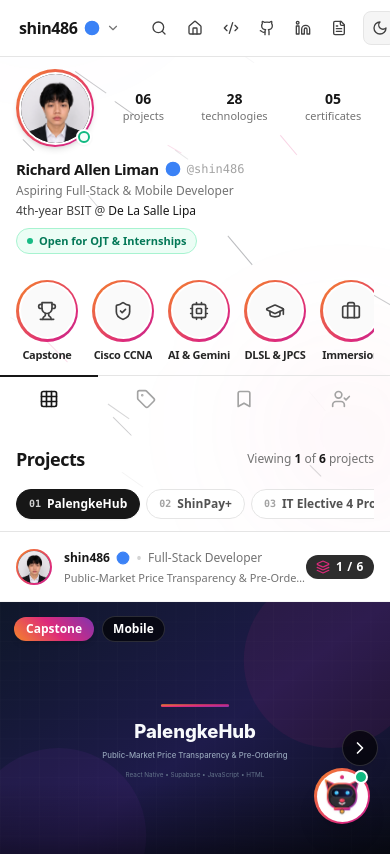
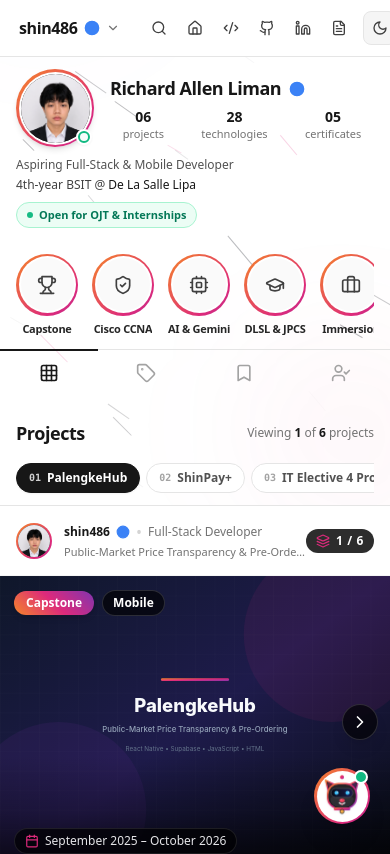
Before and after one commit to shin486/richard-allen-portfolio, a Next.js app: page / in a window 390 px wide. Shown: the top 854 px of the page. Built offline with nearby package versions, Linux system fonts and the light colour scheme.

Commit message:
fix: replace shin486 with Richard Allen Liman above stats and remove duplicate name in bio

```diff
--- a/components/ProfileHeader.tsx
+++ b/components/ProfileHeader.tsx
@@ -54,15 +54,15 @@
           </div>
         </div>
 
-        {/* Right Side: Desktop Username + Stats */}
+        {/* Right Side: Profile Name + Stats */}
         <div className="flex-1 flex flex-col justify-center gap-2 sm:gap-4 min-w-0">
-          {/* Username Row (Desktop) */}
-          <div className="hidden sm:flex items-center gap-2">
-            <h1 className="font-bold text-xl sm:text-2xl text-neutral-900 dark:text-zinc-100 tracking-tight">
-              {profileData.username}
+          {/* Profile Name & Verified Badge */}
+          <div className="flex items-center gap-2">
+            <h1 className="font-bold text-lg sm:text-2xl text-neutral-900 dark:text-zinc-100 tracking-tight">
+              {profileData.name}
             </h1>
             <div title="Verified Developer Profile" className="cursor-help">
-              <CheckCircle2 className="w-5 h-5 text-blue-500 fill-blue-500 inline" />
+              <CheckCircle2 className="w-4 h-4 sm:w-5 sm:h-5 text-blue-500 fill-blue-500 inline flex-shrink-0" />
             </div>
           </div>
 
@@ -76,21 +76,10 @@
         </div>
       </div>
 
-      {/* Bio Block (Directly beneath avatar + stats, exactly like Instagram mobile) */}
-      <div className="mt-3 sm:mt-4 flex flex-col gap-1 text-sm sm:text-[15px]">
-        {/* Name and Mobile Username */}
-        <div className="flex items-center gap-1.5 flex-wrap">
-          <h1 className="font-bold text-[15px] sm:text-xl text-neutral-900 dark:text-white tracking-tight">
-            {profileData.name}
-          </h1>
-          <CheckCircle2 className="w-4 h-4 text-blue-500 fill-blue-500 sm:hidden inline flex-shrink-0" />
-          <span className="text-xs text-neutral-400 dark:text-zinc-500 font-mono sm:hidden">
-            @{profileData.username}
-          </span>
-        </div>
-
+      {/* Bio Block (Directly beneath avatar + stats) */}
+      <div className="mt-2.5 sm:mt-4 flex flex-col gap-1 text-sm sm:text-[15px]">
         {/* Professional Category / Title */}
-        <p className="text-xs sm:text-sm text-neutral-500 dark:text-zinc-400 font-medium">
+        <p className="text-xs sm:text-sm text-neutral-600 dark:text-zinc-400 font-medium">
           {profileData.title}
         </p>
 
```
